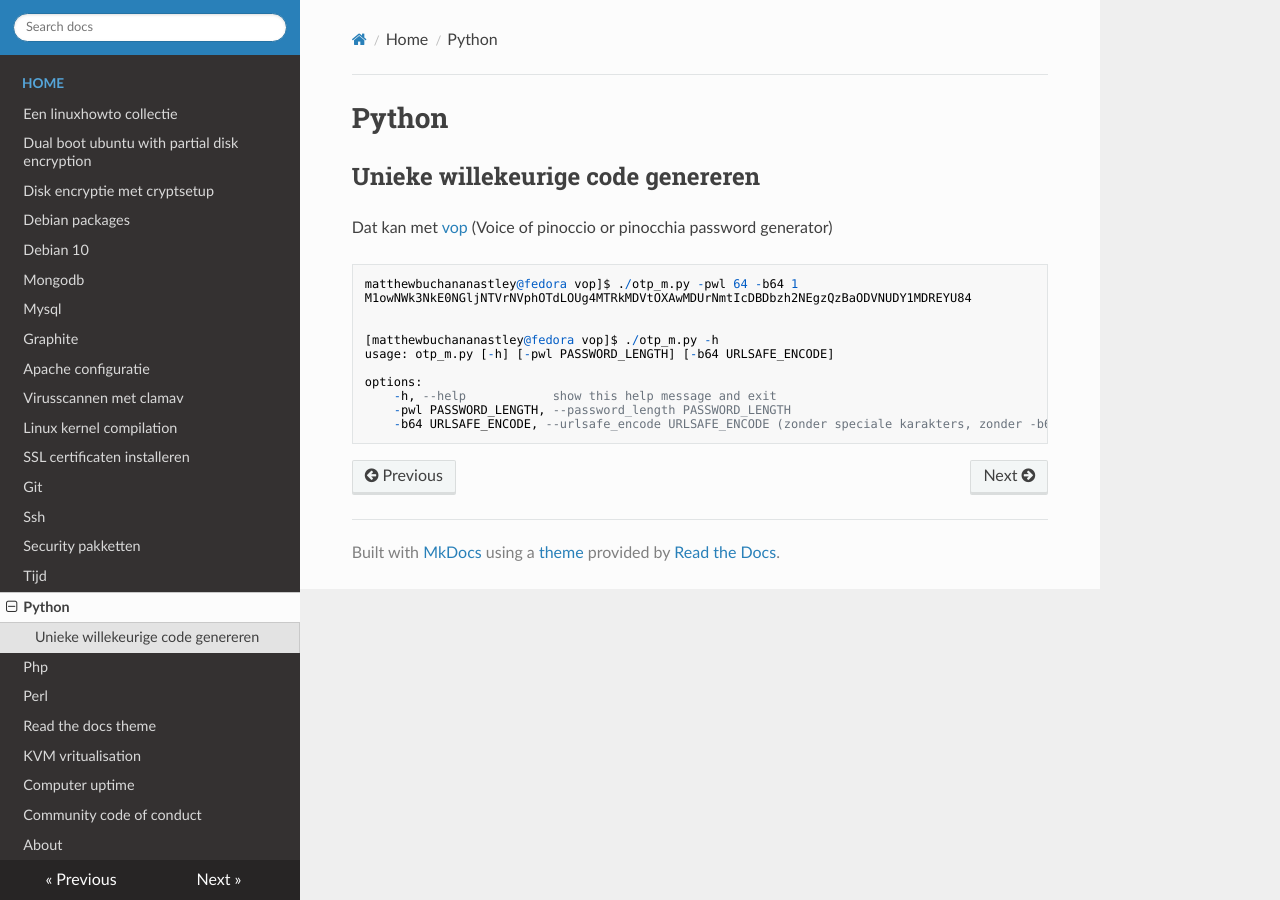
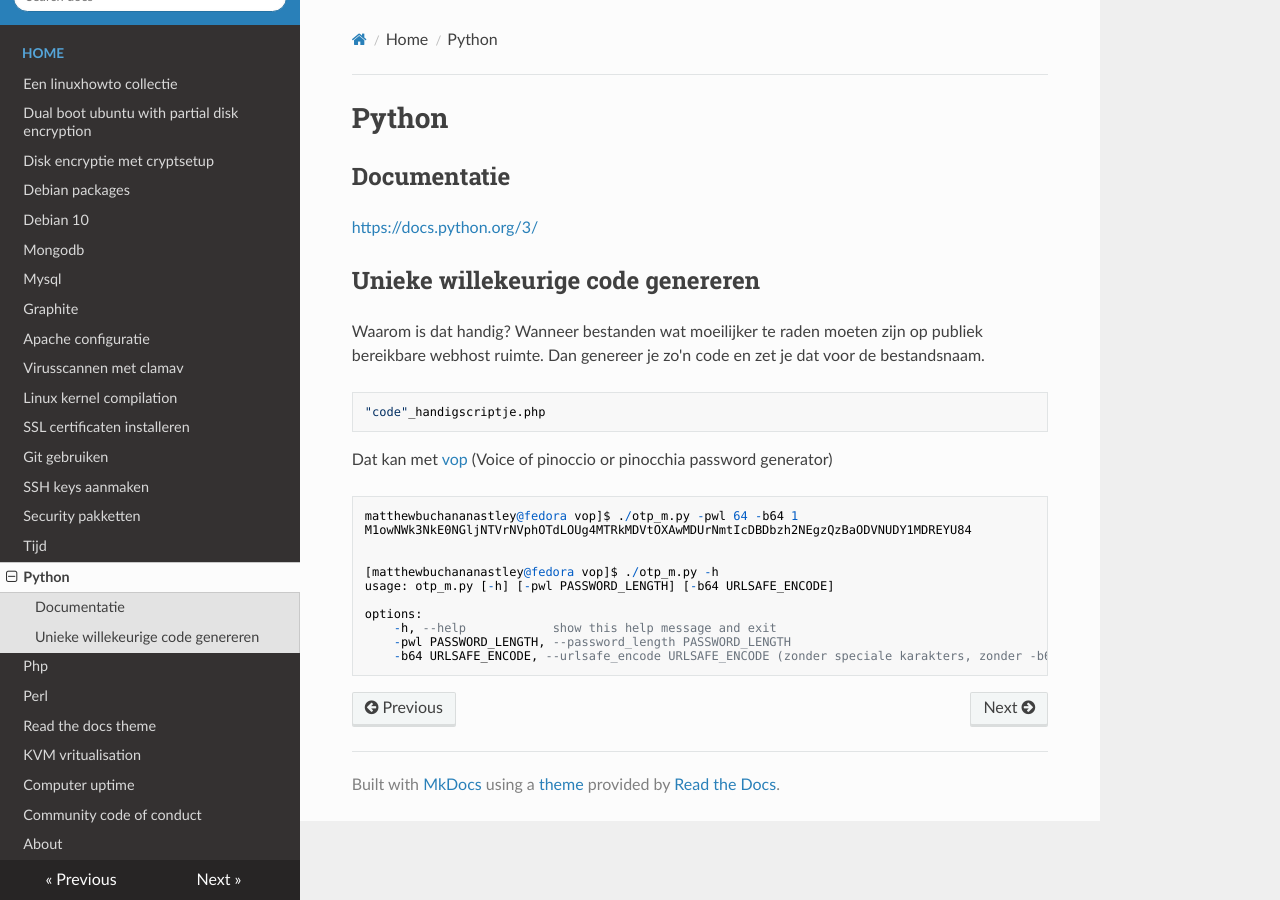
Before and after one commit to MatthewBuchananAstley/linuxhowto, an MkDocs documentation site: the page built from docs/Python.md, in a window 1280 px wide. Built offline with MkDocs 1.6.1, drawn with Linux system fonts in a browser that asks for light colours; nearby versions of some CDN libraries.

Commit message:
Added Python information.

```diff
--- a/docs/Python.md
+++ b/docs/Python.md
@@ -1,7 +1,15 @@
 # Python
+
+## Documentatie
+
+<a href="https://docs.python.org/3/">https://docs.python.org/3/</a>
+
 
 ## Unieke willekeurige code genereren
 
+Waarom is dat handig? Wanneer bestanden wat moeilijker te raden moeten zijn op publiek bereikbare webhost ruimte. Dan genereer je zo'n code en zet je dat voor de bestandsnaam.
+
+    "code"_handigscriptje.php
 
 Dat kan met <a href="https://github.com/MatthewBuchananAstley/vop">vop</a> (Voice of pinoccio or pinocchia password generator)
 
```
Also changed, not shown: docs/virtualisation.md (deleted, +0 -7 lines).
